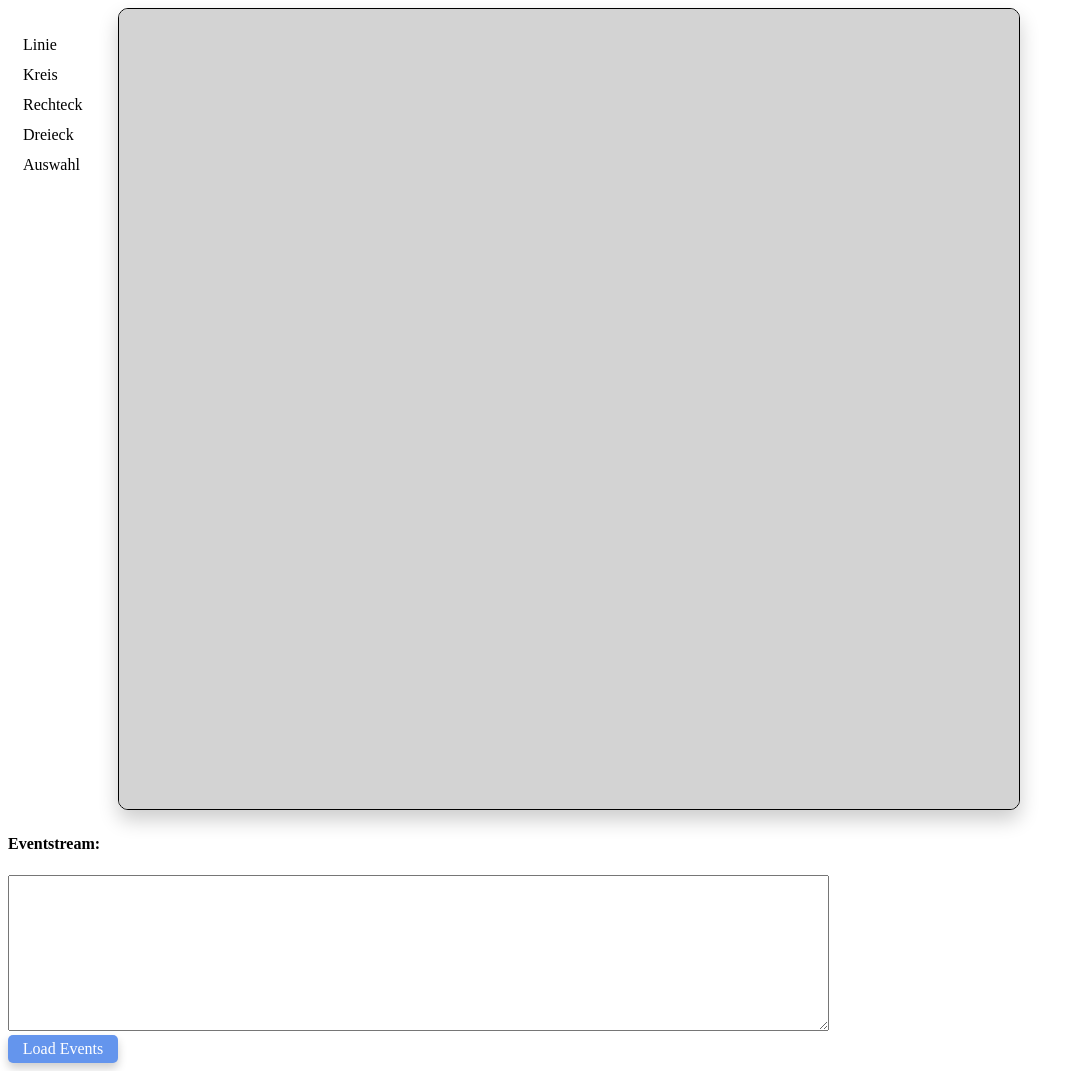
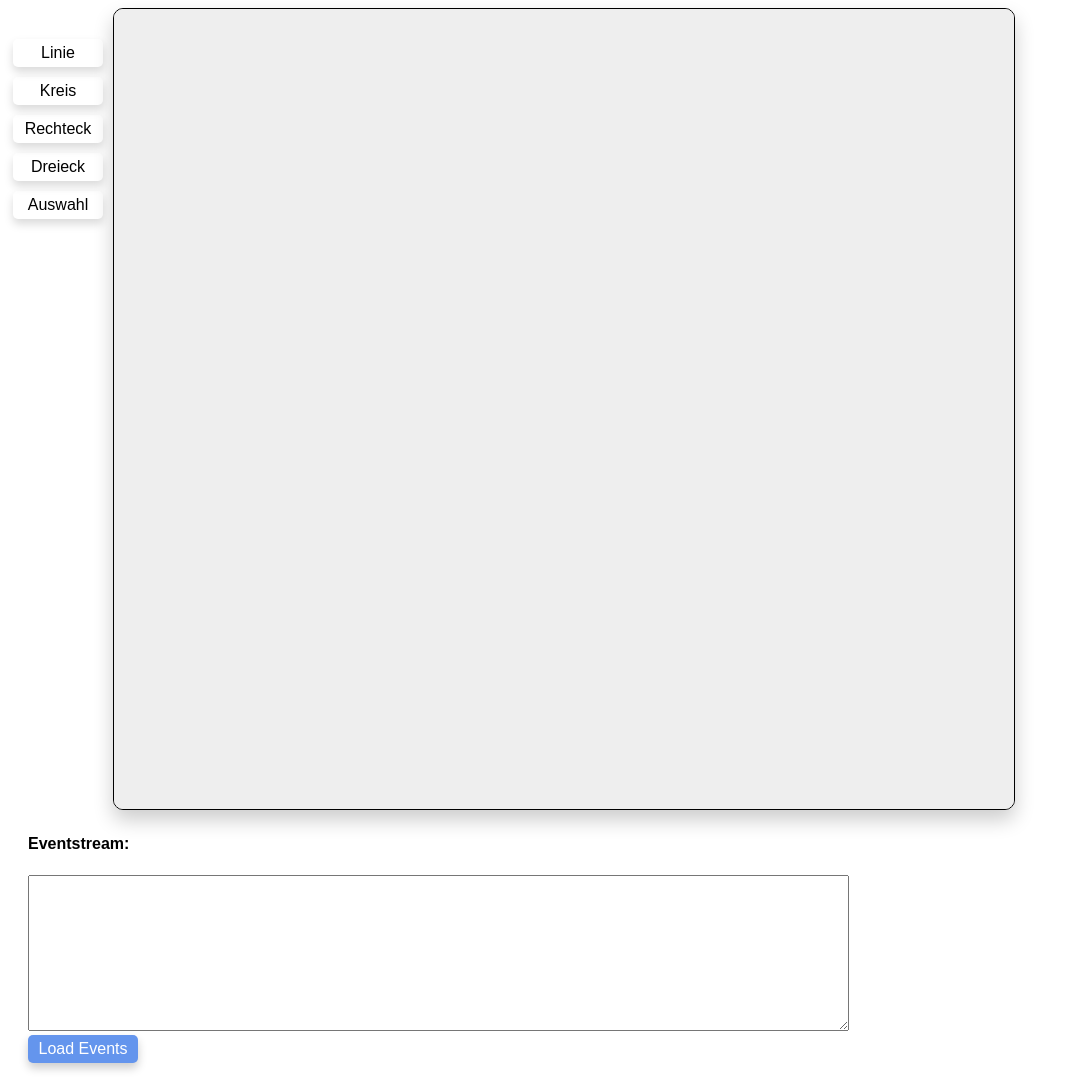
Before and after one commit to itsmartinhi/drawing-tool-3, a website with bundled scripts: page public/index.html in a window 1280 px wide. Shown: the part 60-1143 px from the top of the page, without its empty margins (0-1085 px from the left). Built offline with nearby package versions, Linux system fonts and the light colour scheme.

Commit message:
make some style changes

```diff
--- a/public/css/style.css
+++ b/public/css/style.css
@@ -1,18 +1,26 @@
+body {
+    font-family: Arial, Helvetica, sans-serif;
+}
+
 .tools {
-    width: 100px;
+    width: 90px;
     float: left;
     padding: 5px;
+    margin-right: 5px;
 }
 
 .tools li {
     padding: 5px 10px;
-    margin: 2px 0;
+    margin: 10px 0;
     list-style: none;
     border-radius: 5px;
+    text-align: center;
+    box-shadow: 0 5px 10px rgba(0, 0, 0, 0.15);
 }
 
 .tools li:hover {
-    color: cornflowerblue;
+    background-color: cornflowerblue;
+    color: white;
     cursor: pointer;
 }
 
@@ -42,6 +50,10 @@
 
 #load-events-button:hover {
     background-color: rgb(137, 174, 241);
+}
+
+#eventstream-container {
+    margin: 20px;
 }
 
 /* MENU STYLES */
--- a/public/script/Canvas.ts
+++ b/public/script/Canvas.ts
@@ -98,7 +98,7 @@ export class Canvas implements ShapeManager {
     draw(): this {
         // TODO: it there a better way to reset the canvas?
         this.ctx.beginPath();
-        this.ctx.fillStyle = 'lightgrey';
+        this.ctx.fillStyle = '#eeeeee';
         this.ctx.fillRect(0, 0, this.width, this.height);
         this.ctx.stroke();
 
```
